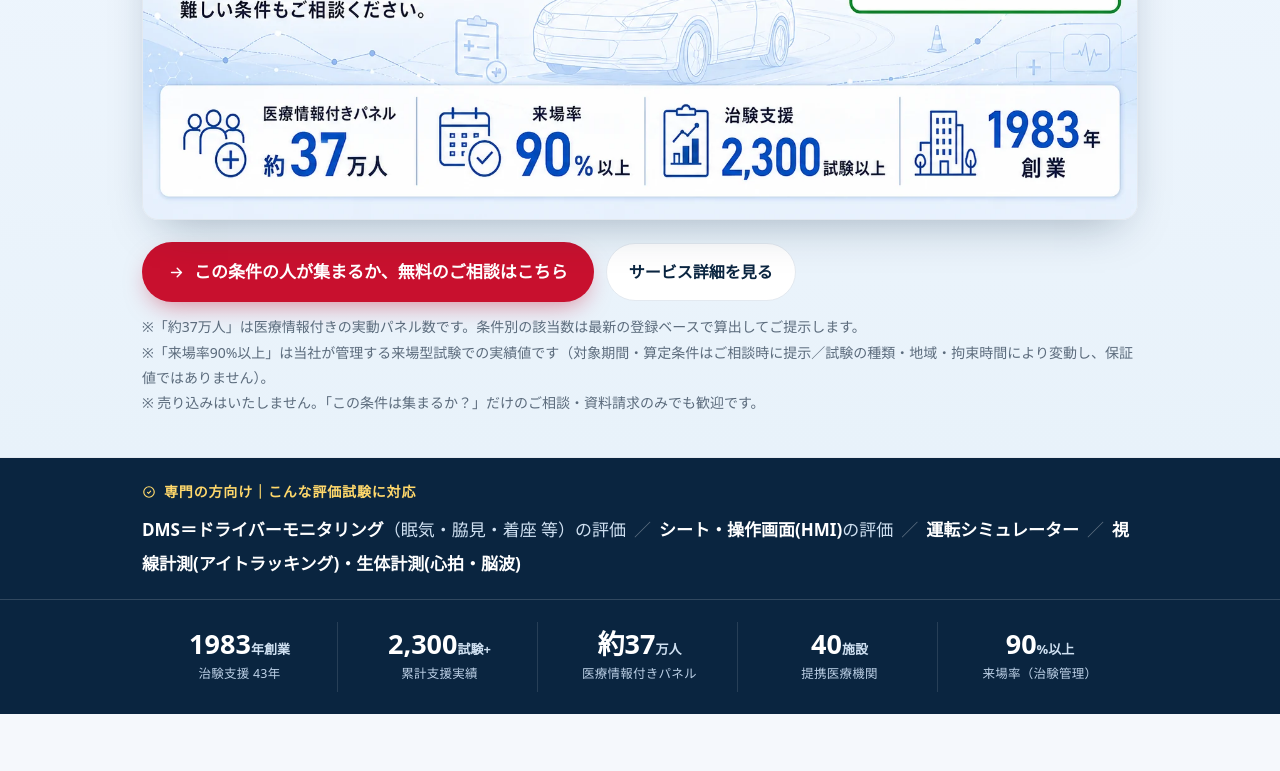
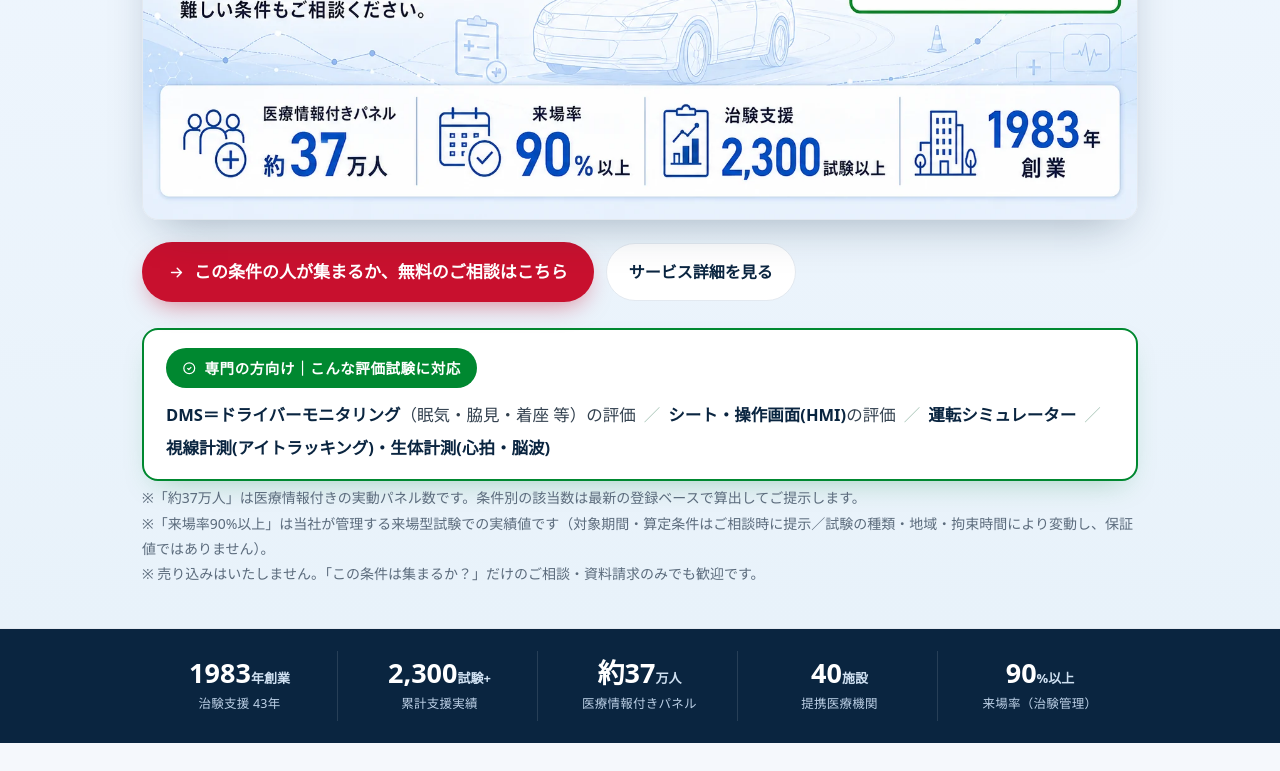
Before and after one commit to Ray-Ma2/incrom-jidosha-rd-lp, a plain HTML site: page index.html in a window 1280 px wide. Shown: the part 497-1268 px from the top of the page. Drawn offline with Linux system fonts and the light colour scheme.

Commit message:
feat: 対応評価試験をFVバナー準拠の緑枠ボックス(#008830)に — CTA直下・選ばれる3つの理由と同トーン

```diff
--- a/index.html
+++ b/index.html
@@ -73,14 +73,14 @@ svg{stroke-linecap:round; stroke-linejoin:round}
 .btn-ghost:hover{border-color:var(--blue); color:var(--blue)}
 .hero-note{font-size:14px; color:var(--muted); margin-top:2px; padding-bottom:28px}
 
-/* ===== 対応評価試験（トラストバー上段・強調表示） ===== */
-.trustbar .tb-scope{border-bottom:1px solid rgba(255,255,255,.16)}
-.trustbar .tb-scope .wrap{display:block; padding:20px 22px 18px}
-.tb-scope .tb-label{display:inline-flex; align-items:center; gap:8px; font-size:14px; font-weight:800; color:#ffd86b; letter-spacing:.06em; margin-bottom:8px}
-.tb-scope .tb-label .icon{flex:none}
-.tb-scope .tb-list{margin:0; font-size:17px; line-height:2; color:#cfe0f1; overflow-wrap:anywhere}
-.tb-scope .tb-list b{color:#fff; font-weight:800}
-.tb-scope .tb-sep{color:rgba(255,255,255,.35); margin:0 8px; font-weight:400}
+/* ===== 対応評価試験（緑枠ボックス：FV「選ばれる3つの理由」準拠 #008830） ===== */
+.scope-box{background:#fff; border:2px solid #008830; border-radius:16px; padding:18px 22px 15px; margin:26px 0 4px;
+  box-shadow:0 12px 30px -14px rgba(0,136,48,.35)}
+.scope-box .tb-label{display:inline-flex; align-items:center; gap:8px; background:#008830; color:#fff; font-size:14.5px; font-weight:800; padding:7px 16px; border-radius:999px; letter-spacing:.04em; margin-bottom:10px}
+.scope-box .tb-label .icon{flex:none}
+.scope-box .tb-list{margin:0; font-size:16.5px; line-height:2; color:#33414f; overflow-wrap:anywhere}
+.scope-box .tb-list b{color:var(--navy); font-weight:800}
+.scope-box .tb-sep{color:#a9c6b8; margin:0 8px; font-weight:400}
 
 /* ===== Trust stat bar ===== */
 .trustbar{background:var(--navy); color:#fff}
@@ -215,8 +215,8 @@ footer .wrap{display:flex; flex-wrap:wrap; gap:8px 20px; justify-content:space-b
   .hero-cta-row{flex-direction:column; align-items:stretch}
   .hero-cta-row .btn{width:100%}
   .btn-primary{font-size:16px; padding:14px 16px}
-  .trustbar .tb-scope .wrap{padding:16px 16px 14px}
-  .tb-scope .tb-list{font-size:15px; line-height:1.9}
+  .scope-box{padding:14px 16px 12px; border-radius:12px}
+  .scope-box .tb-list{font-size:15px; line-height:1.9}
   .trustbar .t{border-right:none}
   .steps{grid-template-columns:1fr}
   .offer-recap{flex-direction:column; align-items:flex-start}
@@ -259,6 +259,15 @@ footer .wrap{display:flex; flex-wrap:wrap; gap:8px 20px; justify-content:space-b
       <a class="btn btn-ghost" href="#index">サービス詳細を見る</a>
     </div>
 
+    <!-- 対応評価試験（緑枠ボックス） -->
+    <div class="scope-box">
+      <span class="tb-label">
+        <svg class="icon" viewBox="0 0 24 24" fill="none" stroke="currentColor" stroke-width="2"><circle cx="12" cy="12" r="9"/><path d="M9.5 12.5l1.8 1.8 3.5-3.8"/></svg>
+        専門の方向け｜こんな評価試験に対応
+      </span>
+      <p class="tb-list"><b>DMS＝ドライバーモニタリング</b>（眠気・脇見・着座 等）の評価<span class="tb-sep">／</span><b>シート・操作画面(HMI)</b>の評価<span class="tb-sep">／</span><b>運転シミュレーター</b><span class="tb-sep">／</span><b>視線計測(アイトラッキング)・生体計測(心拍・脳波)</b></p>
+    </div>
+
     <p class="hero-note">
       ※「約37万人」は医療情報付きの実動パネル数です。条件別の該当数は最新の登録ベースで算出してご提示します。<br>
       ※「来場率90%以上」は当社が管理する来場型試験での実績値です（対象期間・算定条件はご相談時に提示／試験の種類・地域・拘束時間により変動し、保証値ではありません）。<br>
@@ -269,15 +278,6 @@ footer .wrap{display:flex; flex-wrap:wrap; gap:8px 20px; justify-content:space-b
 
 <!-- =================== TRUST BAR =================== -->
 <div class="trustbar">
-  <div class="tb-scope">
-    <div class="wrap">
-      <span class="tb-label">
-        <svg class="icon" viewBox="0 0 24 24" fill="none" stroke="currentColor" stroke-width="2"><circle cx="12" cy="12" r="9"/><path d="M9.5 12.5l1.8 1.8 3.5-3.8"/></svg>
-        専門の方向け｜こんな評価試験に対応
-      </span>
-      <p class="tb-list"><b>DMS＝ドライバーモニタリング</b>（眠気・脇見・着座 等）の評価<span class="tb-sep">／</span><b>シート・操作画面(HMI)</b>の評価<span class="tb-sep">／</span><b>運転シミュレーター</b><span class="tb-sep">／</span><b>視線計測(アイトラッキング)・生体計測(心拍・脳波)</b></p>
-    </div>
-  </div>
   <div class="wrap">
     <div class="t"><div class="n">1983<span>年創業</span></div><div class="l">治験支援 43年</div></div>
     <div class="t"><div class="n">2,300<span>試験+</span></div><div class="l">累計支援実績</div></div>
```
